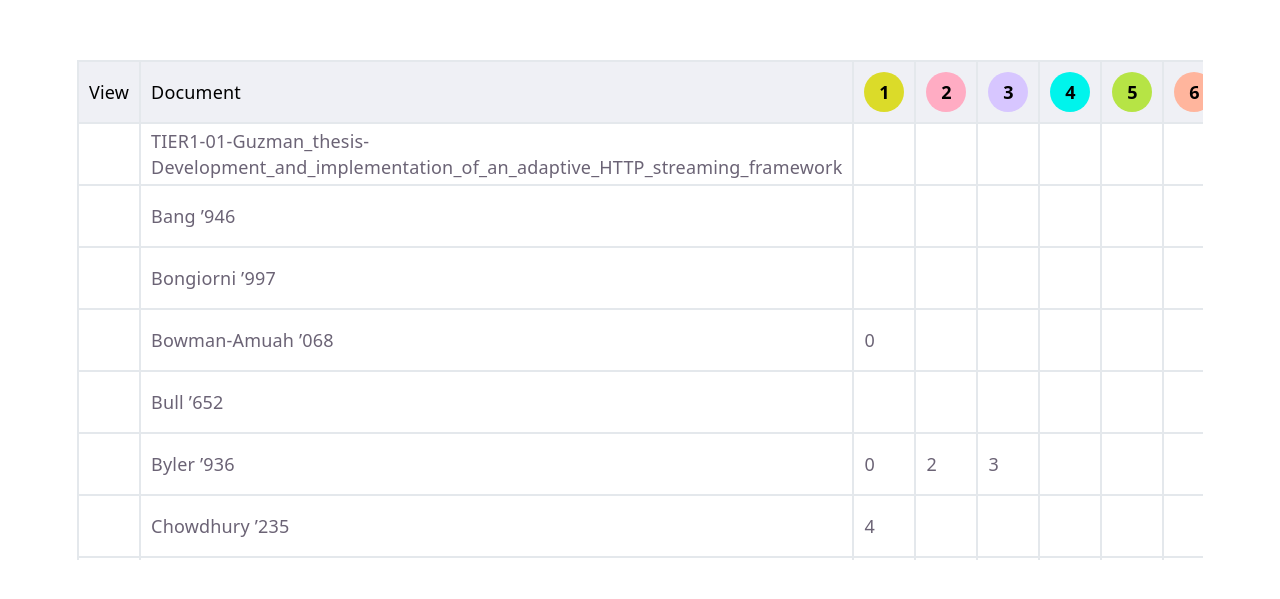
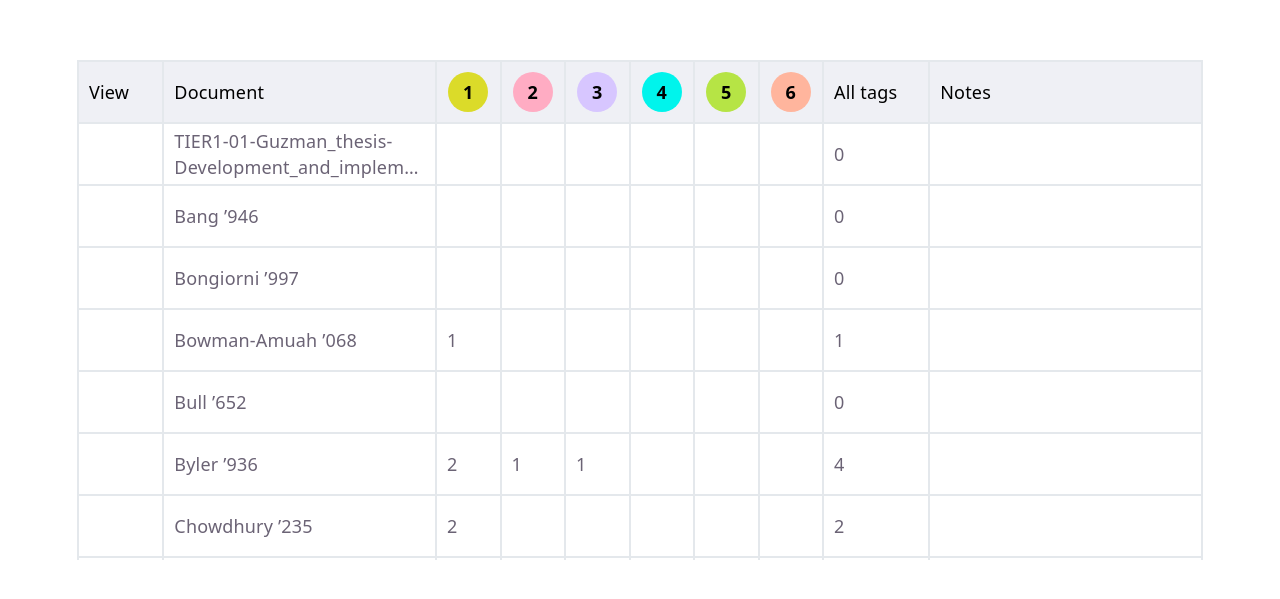
Before and after one commit to AnSBeliaev/interactive-table-in-react, a React (Vite) app: page / in a window 1280 px wide. Shown: the part 165-764 px from the top of the page. Built offline with nearby package versions, Linux system fonts and the light colour scheme.

Commit message:
feat: add table footer

```diff
--- a/src/components/Table/Table.module.css
+++ b/src/components/Table/Table.module.css
@@ -2,5 +2,6 @@
     max-height: 500px;
     height: 100%;
     overflow-y: auto;
+    overflow-x: auto;
     margin-top: 20%;
 }
--- a/src/components/Table/Table.tsx
+++ b/src/components/Table/Table.tsx
@@ -1,6 +1,5 @@
 import { useMemo } from 'react';
-import { TableRow } from './components';
-import { TableHead } from './components';
+import { TableRow, TableHead, TableFooter } from './components';
 import { STATIC_LEFT_COLUMNS, STATIC_RIGHT_COLUMNS } from './constants/columns';
 
 import styles from './Table.module.css';
@@ -41,6 +40,26 @@ export const Table = ({ data }: TableProps) => {
     return tag.order;
   });
   const allColumns = [...STATIC_LEFT_COLUMNS, ...dynamicColumns, ...STATIC_RIGHT_COLUMNS];
+
+  const allExcerptSums: Record<number, number> = {};
+
+  normalizedDocuments.forEach((document) => {
+    if (document.tagsByOrder) {
+      document.tagsByOrder.forEach((tag) => {
+        const value = Number(tag.allExcerpt) || 0;
+        allExcerptSums[tag.order] = (allExcerptSums[tag.order] ?? 0) + value;
+      });
+    }
+  });
+
+  const allTagsSum = useMemo(() => {
+    let sum = 0;
+    normalizedDocuments.forEach((document) => {
+      sum += document.allTags;
+    });
+    return sum;
+  }, [normalizedDocuments]);
+
   return (
     <div className={styles['table-container']}>
       <table>
@@ -67,6 +86,9 @@ export const Table = ({ data }: TableProps) => {
             return <TableRow key={tableRowItem.id} data={tableRowItem} columns={allColumns} />;
           })}
         </tbody>
+        <tfoot>
+          <TableFooter allExcerptSums={allExcerptSums} allTagsSum={allTagsSum} columns={allColumns} />
+        </tfoot>
       </table>
     </div>
   );
--- /dev/null
+++ b/src/components/Table/components/TableFooter/TableFooter.module.css
@@ -0,0 +1,8 @@
+/* TODO: Повтор стиля хедера */
+.table-footer {
+    background-color: var(--header-tag-bg);
+    position: sticky;
+    top: 0;
+    z-index: 2;
+    color: var(--head-text);
+}
--- /dev/null
+++ b/src/components/Table/components/TableFooter/TableFooter.tsx
@@ -0,0 +1,27 @@
+import type { ColumnItem } from '../../types';
+import styles from './TableFooter.module.css';
+
+type TableRow = {
+  allExcerptSums: { [order: number]: number };
+  allTagsSum: number;
+  columns: (number | ColumnItem)[];
+};
+
+export const TableFooter = ({ allExcerptSums, allTagsSum, columns }: TableRow) => {
+  return (
+    <tr>
+      {columns.map((column) => {
+        const cellValue =
+          typeof column !== 'number' ? (column.dataIndex === 'allTags' ? allTagsSum : '') : allExcerptSums[column];
+        return (
+          <td
+            key={typeof column !== 'number' ? column.dataIndex : column}
+            className={styles[`footer-${typeof column !== 'number' ? 'td' : 'tag'}`]}
+          >
+            {cellValue}
+          </td>
+        );
+      })}
+    </tr>
+  );
+};
--- /dev/null
+++ b/src/components/Table/components/TableFooter/index.ts
@@ -0,0 +1 @@
+export { TableFooter } from './TableFooter';
--- a/src/components/Table/components/TableRow/TableRow.module.css
+++ b/src/components/Table/components/TableRow/TableRow.module.css
@@ -1,5 +1,6 @@
 .cell-view {
     width: 60px;
+    max-width: 60px;
     position: sticky;
     left: 0;
     background-color: var(--table-tag-bg);
@@ -7,8 +8,23 @@
 
 .cell-name {
     width: 240px;
+    max-width: 240px;
     position: sticky;
-    left: 0;
+    left: 60px;
     text-overflow: ellipsis;
     background-color: var(--table-tag-bg);
 }
+
+.cell-allTags {
+    width: 80px;
+    max-width: 80px;
+    position: sticky;
+    right: 240px;
+}
+
+.cell-notes {
+    width: 240px;
+    max-width: 240px;
+    position: sticky;
+    right: 0;
+}
--- a/src/components/Table/components/TableRow/TableRow.tsx
+++ b/src/components/Table/components/TableRow/TableRow.tsx
@@ -16,7 +16,7 @@ export const TableRow = ({ data, columns }: TableRow) => {
             ? column.dataIndex
               ? data[column.dataIndex]
               : ''
-            : data.tagsByOrder?.[column]?.order;
+            : data.tagsByOrder?.[column]?.allExcerpt;
         return (
           <td
             key={typeof column !== 'number' ? column.dataIndex : column}
--- a/src/components/Table/components/index.ts
+++ b/src/components/Table/components/index.ts
@@ -1,2 +1,3 @@
-export { TableRow } from "./TableRow";
-export { TableHead } from "./TableHead";
+export { TableRow } from './TableRow';
+export { TableHead } from './TableHead';
+export { TableFooter } from './TableFooter';
```
